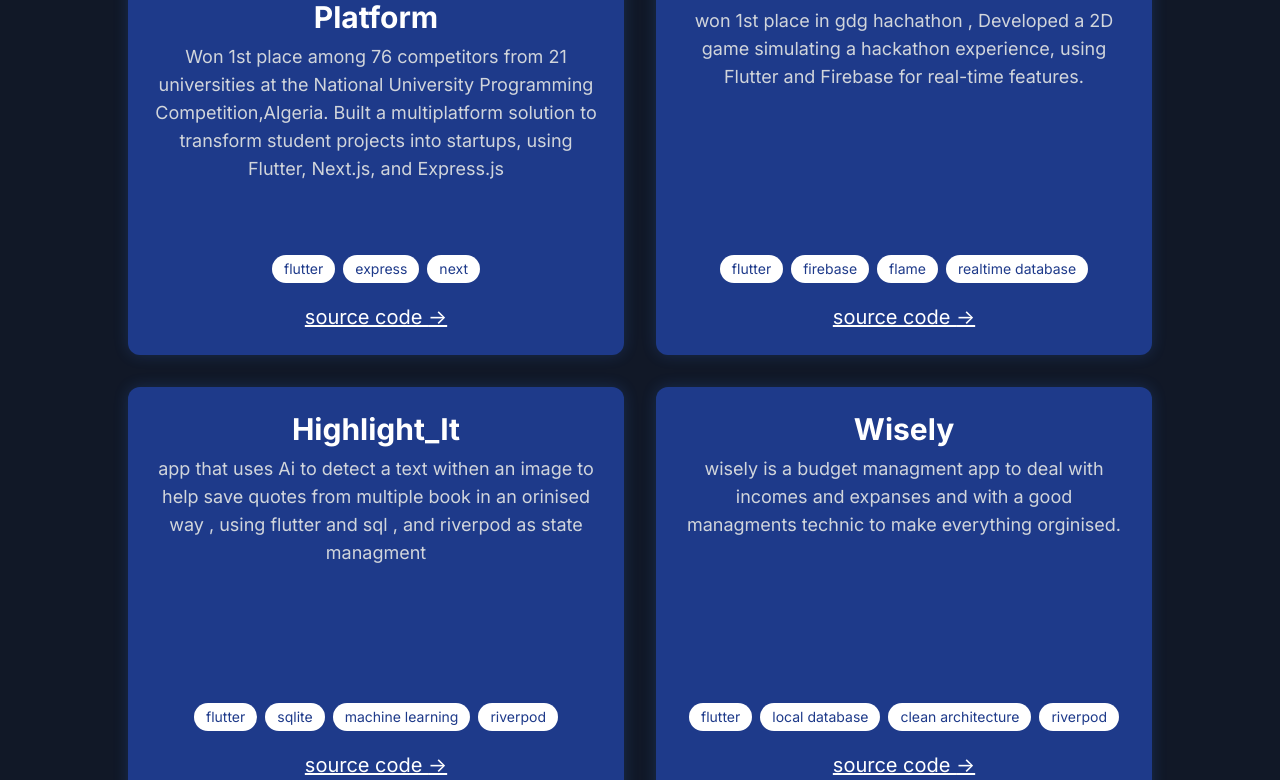
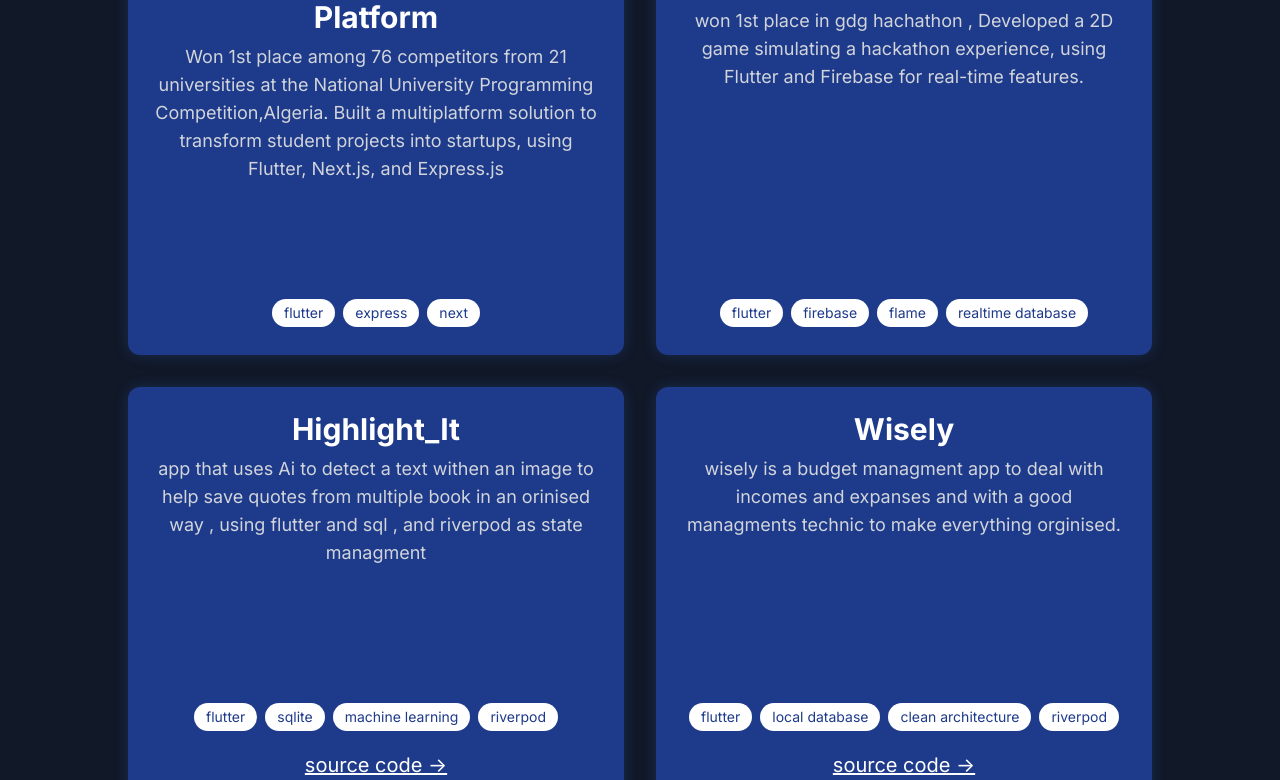
Before and after one commit to Rafik-Bendjema/portfolio, a Next.js app: page / in a window 1280 px wide. Shown: the part 2633-3413 px from the top of the page. Built offline with nearby package versions, Linux system fonts and the light colour scheme.

Commit message:
map and source code edited

```diff
--- a/app/projects.tsx
+++ b/app/projects.tsx
@@ -25,9 +25,11 @@ export default function Projects() {
                 <div key={index} className="m-1 bg-white text-blue-900 px-3 py-1 text-xs md:text-sm rounded-3xl">{cat}</div>
               ))}
             </div>
-            <div className="text-lg md:text-xl mt-4">
-              <a href={project.link} className="underline">source code {"->"}</a>
-            </div>
+            {project.link && (
+              <div className="text-lg md:text-xl mt-4">
+                <a href={project.link} className="underline">source code {"->"}</a>
+              </div>
+            )}
           </motion.div>
         ))}
       </div>
--- a/app/whoAmI.tsx
+++ b/app/whoAmI.tsx
@@ -42,7 +42,7 @@ export default function WhoAmI() {
             initial={{ scale: 4 }}
             whileInView={{ scale: 1 }}
             transition={{ duration: 2 }}
-            className="absolute top-[38%] left-[35%] transform -translate-x-1/2 -translate-y-1/2 w-3 h-3 md:w-4 md:h-4 bg-red-500 rounded-full border-2 border-white"
+            className="absolute top-[32%] left-[35%] transform -translate-x-1/2 -translate-y-1/2 w-3 h-3 md:w-4 md:h-4 bg-red-500 rounded-full border-2 border-white"
           />
         </div>
       </div>
```
